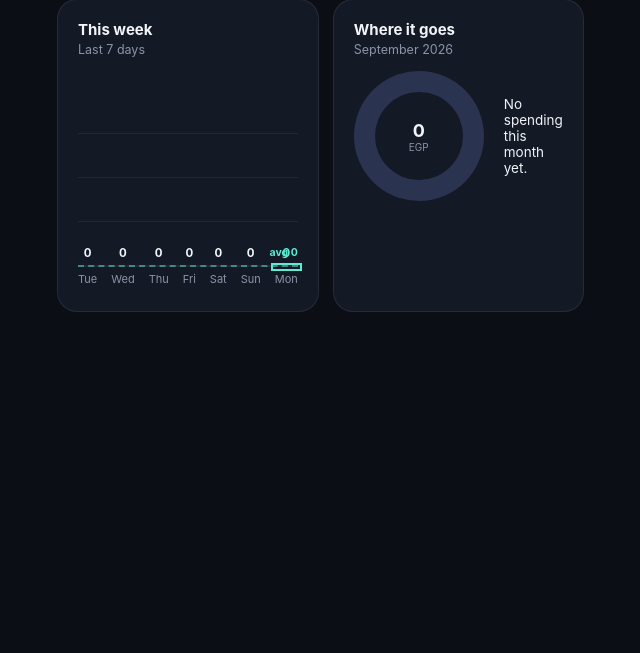
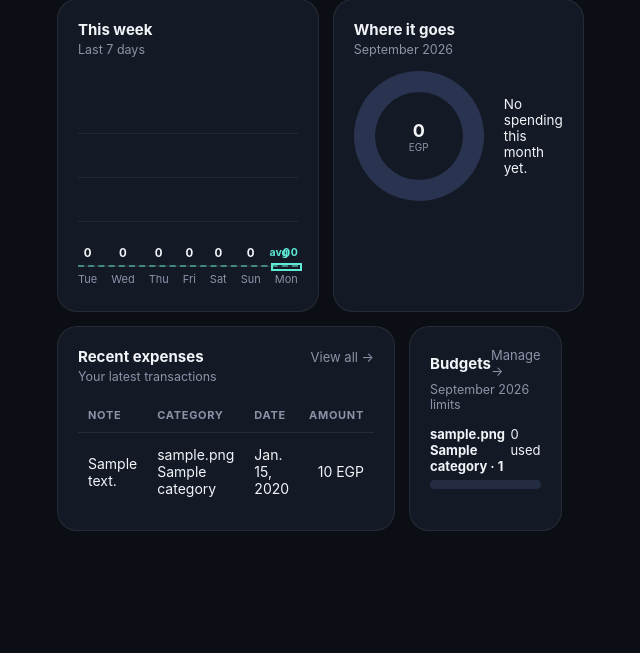
Before and after one commit to Seif-3mk-hassan/expense-tracker, a Django app: page / in a window 1280 px wide. Shown: the part 401-1054 px from the top of the page, without its empty margins (363-1003 px from the left). Before the commit the page ends 713 px from the top, so only its background shows below. Run offline with Django 5.2, Linux system fonts and the light colour scheme; a user stored in the database is signed in; tables that the repository leaves empty hold one stand-in row (values such as "Sample post").

Commit message:
ET-24 Recent expenses plus budgets on dashboard with keyboard shortcuts
Five latest transactions with View-all routing, month budgets via the shared bar snippet with Manage routing, global N shortcut opening the add modal (or jumping to expenses with it open), Esc closing. Tests: recency plus ownership, link presence, budget scoping, modal param. JS itself untested by design.

```diff
--- a/ledger/views.py
+++ b/ledger/views.py
@@ -79,7 +79,7 @@ class ExpenseListView(OwnerScopedMixin, ListView):
         context.update(
             {
                 "form": ExpenseForm(user=self.request.user),
-                "show_modal": False,
+                "show_modal": self.request.GET.get("modal") == "1",
                 "q": query,
                 "selected_category": category_id,
                 "categories": Category.objects.for_user(self.request.user).filter(
@@ -204,6 +204,12 @@ class DashboardView(LoginRequiredMixin, TemplateView):
             "month_label": ref.strftime("%B %Y"),
         }
         context["ref_month"] = ref.strftime("%Y-%m")
+        context["recent"] = Expense.objects.for_user(self.request.user)[:5]
+        context["budgets"] = (
+            Budget.objects.for_user(self.request.user)
+            .filter(month=start)
+            .select_related("category")
+        )
         context.update(self._weekly_context(today))
         context.update(self._donut_context(ref))
         return context
--- a/templates/base.html
+++ b/templates/base.html
@@ -54,5 +54,20 @@
 <main class="wrap">
   {% block content %}{% endblock %}
 </main>
+<script>
+document.addEventListener('keydown', function(e){
+  var tag = (document.activeElement && document.activeElement.tagName) || '';
+  var typing = /INPUT|SELECT|TEXTAREA/.test(tag);
+  if (e.key === 'Escape') {
+    var ov = document.getElementById('ov');
+    if (ov) ov.classList.remove('open');
+  }
+  if ((e.key === 'n' || e.key === 'N') && !typing) {
+    var modal = document.getElementById('ov');
+    if (modal) { modal.classList.add('open'); }
+    else { window.location = "{% url 'expense-list' %}?modal=1"; }
+  }
+});
+</script>
 </body>
 </html>
--- a/templates/home.html
+++ b/templates/home.html
@@ -95,5 +95,29 @@
       </div>
     </section>
   </div>
+
+  <div class="grid">
+    <section class="card2">
+      <div class="head"><h2>Recent expenses</h2><a href="{% url 'expense-list' %}">View all →</a></div>
+      <div class="hint">Your latest transactions</div>
+      <table>
+        <tr><th>Note</th><th>Category</th><th>Date</th><th style="text-align:right">Amount</th></tr>
+        {% for e in recent %}
+        <tr><td>{{ e.note|default:"—" }}</td><td>{{ e.category }}</td><td>{{ e.date }}</td><td class="r">{{ e.amount|floatformat:0 }} EGP</td></tr>
+        {% empty %}
+        <tr><td colspan="4" style="color:var(--muted)">Nothing here yet.</td></tr>
+        {% endfor %}
+      </table>
+    </section>
+    <section class="card2">
+      <div class="head"><h2>Budgets</h2><a href="{% url 'budget-list' %}">Manage →</a></div>
+      <div class="hint">{{ hero.month_label }} limits</div>
+      {% for b in budgets %}
+      {% include "ledger/_budget_bar.html" with b=b %}
+      {% empty %}
+      <p style="color:var(--muted);font-size:13px">No budgets this month.</p>
+      {% endfor %}
+    </section>
+  </div>
 </div>
 {% endblock %}
```
Also changed, not shown: ledger/tests.py (+43 -0 lines).
